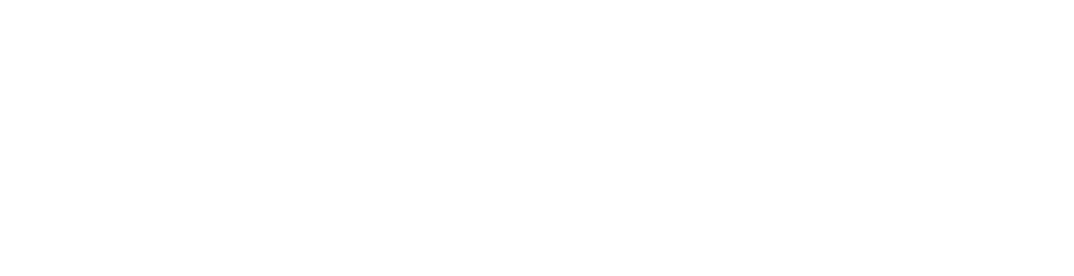
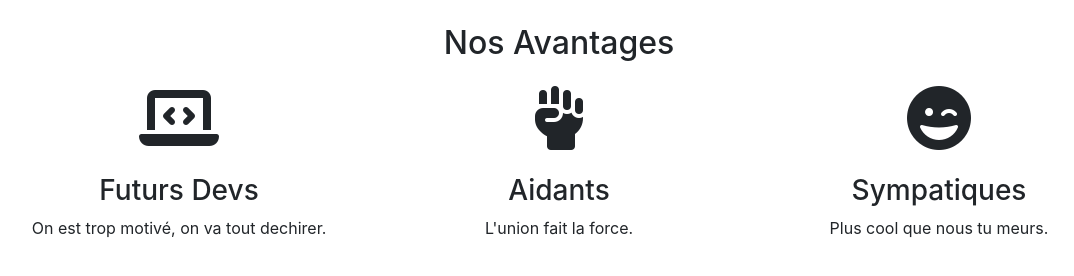
Before and after one commit to alegarn/the_fucking_futur_of_series, a plain HTML site: page index.html in a window 1280 px wide. Shown: the whole page, without its empty margins (81-1155 px from the left). Drawn offline with nearby package versions, Linux system fonts and the light colour scheme.

Commit message:
Call to Act!

```diff
--- a/index.html
+++ b/index.html
@@ -2,9 +2,17 @@
 <html lang="en" dir="ltr">
 <head>
   <meta charset="utf-8">
+  <script src="https://cdn.jsdelivr.net/npm/bootstrap@5.1.3/dist/js/bootstrap.bundle.min.js" integrity="sha384-ka7Sk0Gln4gmtz2MlQnikT1wXgYsOg+OMhuP+IlRH9sENBO0LRn5q+8nbTov4+1p" crossorigin="anonymous"></script>
+  <link rel="stylesheet" href="stylesheet/bootstrap.min.css">
+  <link rel="stylesheet" href="https://cdnjs.cloudflare.com/ajax/libs/font-awesome/6.1.1/css/all.min.css">
   <title>The Fucking Futur of Series</title>
 </head>
 <body>
+
+  <nav>
+
+  </nav>
+
 
   <div class="hero">
 
@@ -15,9 +23,37 @@
 
   </div>
 
+  <div id="avantage"class="container mt-4 text-center">
+    <h2>Nos Avantages</h2>
+    <div class="row mt-4">
+      <div class="col ">
+        <i class="fa-solid fa-laptop-code fa fa-4x"></i>
+        <h3 class="mt-4">Futurs Devs</h3>
+        <p class="text-center">
 
-<div class="tree-col">
+          On est trop motivé, on va tout dechirer.
 
+        </p>
+      </div>
+      <div class="col  ">
+        <i class="fa-solid fa-hand-fist fa-4x"></i>
+
+        <h3 class="mt-4">Aidants</h3>
+
+
+        <p class="text-center">L'union fait la force.
+
+
+        </p>
+      </div>
+      <div class="col ">
+        <i class="fa-solid fa-face-grin-wink fa-4x"></i>
+        <h3 class="mt-4">Sympatiques</h3>
+        <p class="text-center">
+          Plus cool que nous tu meurs.
+        </p>
+      </div>
+    </div>
   </div>
 
 
```
Lines whose indentation alone changed are shown as unchanged.
